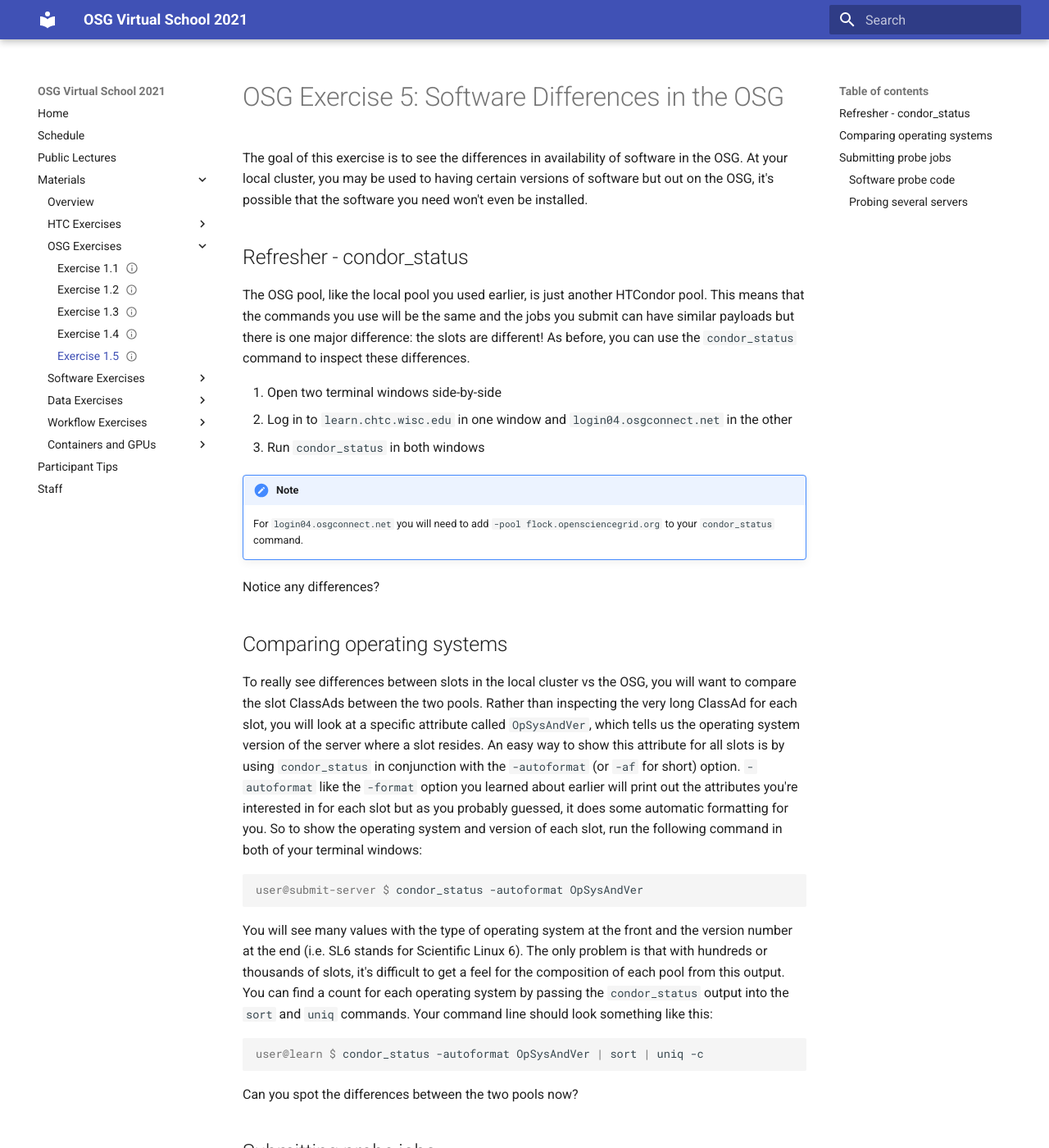
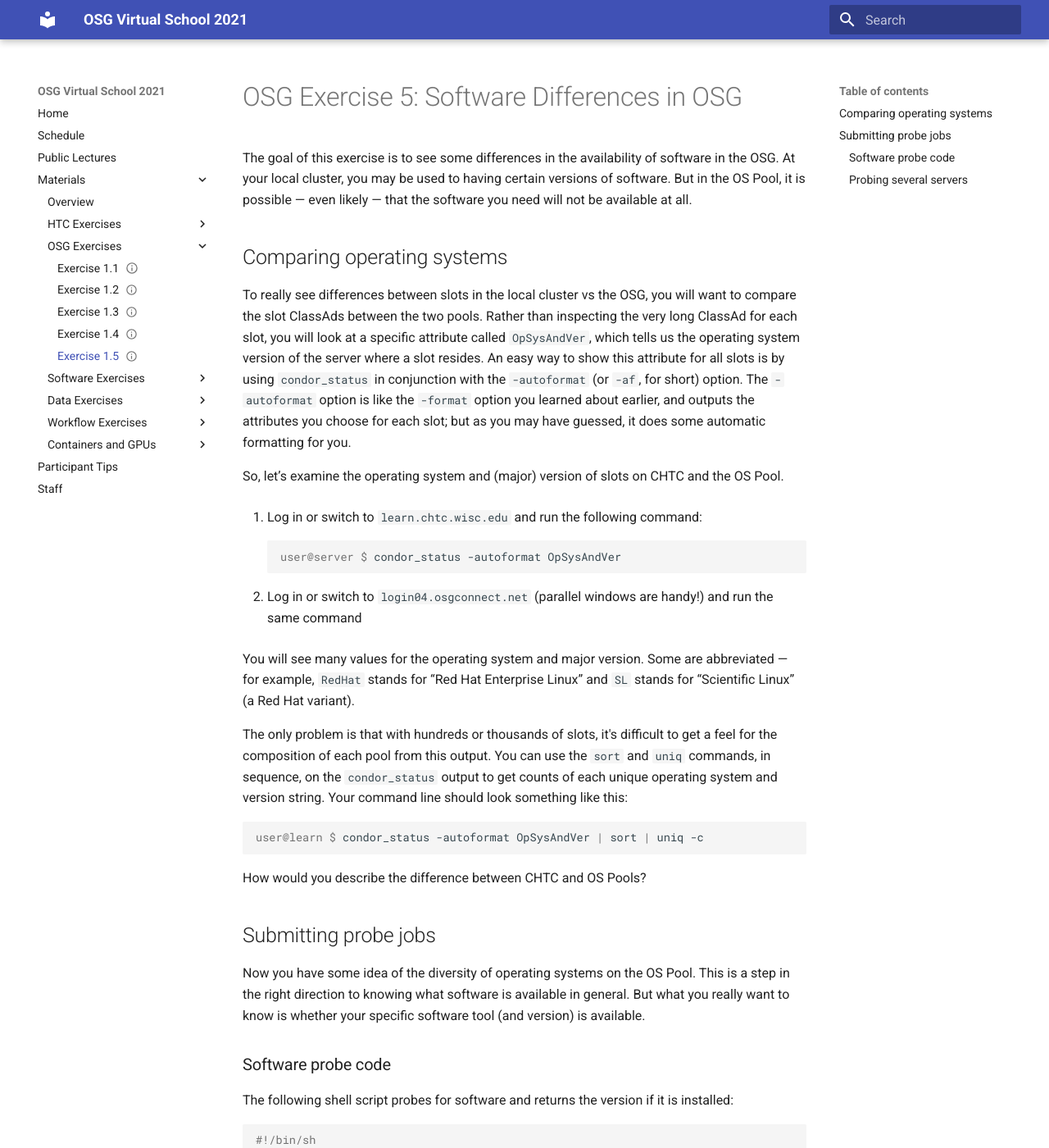
Before and after one commit to osg-htc/virtual-school-2021, an MkDocs documentation site: the page built from docs/materials/osg/part1-ex5-software-diffs.md, in a window 1280 px wide and 1400 px high. Shown: the whole window at 82% size. Built offline with MkDocs 1.6.1 and Material for MkDocs 9.7.7, drawn with Linux system fonts in a browser that asks for light colours; some of the changed text lies outside the part shown.

Commit message:
Updated exercise OSG 1.5 (and tweaked 1.4)

````diff
--- a/docs/materials/osg/part1-ex5-software-diffs.md
+++ b/docs/materials/osg/part1-ex5-software-diffs.md
@@ -2,69 +2,58 @@
 status: testing
 ---
 
-OSG Exercise 5: Software Differences in the OSG
-================================================
+# OSG Exercise 5: Software Differences in OSG
 
-The goal of this exercise is to see the differences in availability of software in the OSG.
-At your local cluster, you may be used to having certain versions of software but out on the OSG, it's possible that the
-software you need won't even be installed.
+The goal of this exercise is to see some differences in the availability of software in the OSG.
+At your local cluster, you may be used to having certain versions of software.
+But in the OS Pool,
+it is possible&nbsp;— even likely&nbsp;— that the software you need will not be available at all.
 
-Refresher - condor\_status
---------------------------
+## Comparing operating systems
 
-The OSG pool, like the local pool you used earlier, is just another HTCondor pool.
-This means that the commands you use will be the same and the jobs you submit can have similar payloads but there is one
-major difference: the slots are different!
-As before, you can use the `condor_status` command to inspect these differences.
+To really see differences between slots in the local cluster vs the OSG,
+you will want to compare the slot ClassAds between the two pools.
+Rather than inspecting the very long ClassAd for each slot,
+you will look at a specific attribute called `OpSysAndVer`,
+which tells us the operating system version of the server where a slot resides.
+An easy way to show this attribute for all slots is by using `condor_status`
+in conjunction with the `-autoformat` (or `-af`, for short) option.
+The `-autoformat` option is like the `-format` option you learned about earlier,
+and outputs the attributes you choose for each slot;
+but as you may have guessed, it does some automatic formatting for you.
 
-1.  Open two terminal windows side-by-side
-1.  Log in to `learn.chtc.wisc.edu` in one window and `login04.osgconnect.net` in the other
-1.  Run `condor_status` in both windows
+So, let’s examine the operating system and (major) version of slots on CHTC and the OS Pool.
 
-!!! note
-    For `login04.osgconnect.net` you will need to add `-pool flock.opensciencegrid.org` to your `condor_status` command.
+1.  Log in or switch to `learn.chtc.wisc.edu` and run the following command:
 
-Notice any differences?
+        :::console
+        user@server $ condor_status -autoformat OpSysAndVer
 
-Comparing operating systems
----------------------------
+1.  Log in or switch to `login04.osgconnect.net` (parallel windows are handy!)
+    and run the same command
 
-To really see differences between slots in the local cluster vs the OSG, you will want to compare the slot ClassAds
-between the two pools.
-Rather than inspecting the very long ClassAd for each slot, you will look at a specific attribute called `OpSysAndVer`,
-which tells us the operating system version of the server where a slot resides.
-An easy way to show this attribute for all slots is by using `condor_status` in conjunction with the `-autoformat` (or
-`-af` for short) option.
-`-autoformat` like the `-format` option you learned about earlier will print out the attributes you're interested
-in for each slot but as you probably guessed, it does some automatic formatting for you.
-So to show the operating system and version of each slot, run the following command in both of your terminal windows:
+You will see many values for the operating system and major version.
+Some are abbreviated&nbsp;— for example,
+`RedHat` stands for “Red Hat Enterprise Linux” and
+`SL` stands for “Scientific Linux” (a Red Hat variant).
 
-``` console
-user@submit-server $ condor_status -autoformat OpSysAndVer
-```
-
-You will see many values with the type of operating system at the front and the version number at the end (i.e. SL6
-stands for Scientific Linux 6).
-The only problem is that with hundreds or thousands of slots, it's difficult to get a feel for the composition of each
-pool from this output.
-You can find a count for each operating system by passing the `condor_status` output into the `sort` and `uniq`
-commands.
+The only problem is that with hundreds or thousands of slots,
+it's difficult to get a feel for the composition of each pool from this output.
+You can use the `sort` and `uniq` commands, in sequence, on the `condor_status` output
+to get counts of each unique operating system and version string.
 Your command line should look something like this:
 
 ``` console
 user@learn $ condor_status -autoformat OpSysAndVer | sort | uniq -c
 ```
 
-Can you spot the differences between the two pools now?
+How would you describe the difference between CHTC and OS Pools?
 
-Submitting probe jobs
----------------------
+## Submitting probe jobs
 
-Knowing the type and version of the operating systems is a step in the right direction to knowing what kind of software
-will be available on the servers that your jobs land on.
-However it still only serves as a proxy to the information that you really want: does the server have the software that
-you want?
-Does it have the correct version?
+Now you have some idea of the diversity of operating systems on the OS Pool.
+This is a step in the right direction to knowing what software is available in general.
+But what you really want to know is whether your specific software tool (and version) is available.
 
 ### Software probe code
 
@@ -110,13 +99,15 @@
 
 For this part of the exercise, try creating a submit file without referring to previous exercises!
 
-1.  Log in to `login04.osgconnect.net`
-1.  Create and change into a new folder for this exercise, e.g. `osg-ex5`
+1.  Log in or switch to `login04.osgconnect.net`
+1.  Create and change into a new folder for this exercise, e.g. `osg-ex15`
 1.  Save the above script as a file named `sw_probe.sh`
-1.  Create a submit file that runs `sw_probe.sh` 100 times and uses macros to write different `output`, `error`, and
-    `log` files
+1.  Make sure the script can be run: `chmod a+x sw_probe.sh`
+1.  Try running the script in place to make sure it works: `./sw_probe.sh`
+1.  Create a submit file that runs `sw_probe.sh` 100 times
+    and uses macros to write different `output`, `error`, and `log` files
 1.  Submit your job and wait for the results
 
 Will you be able to do your research on the OSG with what's available?
-Don't fret if it doesn't look like you can: over the next few days, you'll learn how to make your jobs portable enough
-so that they can run anywhere!
+Do not worry if it does not seem like you can:
+Tomorrow, you will learn how to make your jobs portable enough so that they can run anywhere!
````
Also changed, not shown: docs/materials/osg/part1-ex4-hardware-diffs.md (+3 -2 lines).
